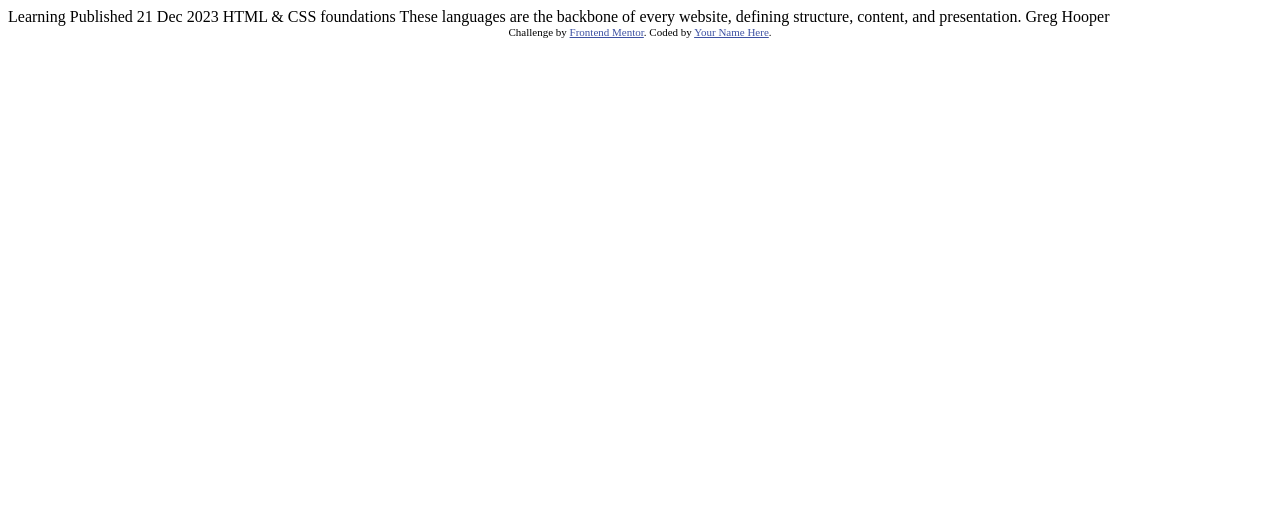
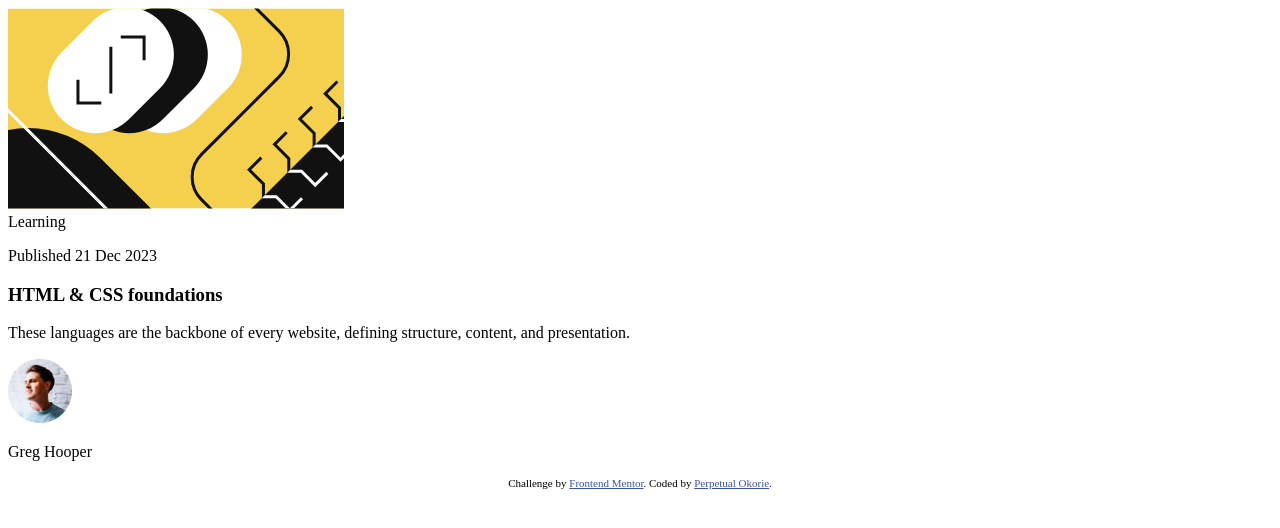
Before and after one commit to AmazedWonder/blog-preview-card, a plain HTML site: page index.html in a window 1280 px wide. Drawn offline with Linux system fonts and the light colour scheme.

Commit message:
Update index.html file
add illustrator and image

```diff
--- a/index.html
+++ b/index.html
@@ -15,20 +15,37 @@
   </style>
 </head>
 <body>
+  <main>
+    <article class="card">
+      <div class="card-image">
+      <img src="./assets/images/illustration-article.svg" alt="image illustration" class="card-image">
+      </div>
 
-  Learning
+      <div class="card-content">
+        <span>Learning</span>
 
-  Published 21 Dec 2023
+        <p class="date">Published 21 Dec 2023</p>
 
-  HTML & CSS foundations
+        <h3 id="card-title" class="title">HTML & CSS foundations</h3>
 
-  These languages are the backbone of every website, defining structure, content, and presentation.
+        <p class="body">
+          These languages are the backbone of every website, defining structure, content, and presentation.
+        </p>
+      </div>
 
-  Greg Hooper
+      <div class="card-author">
+        <img src="/assets/images/image-avatar.webp" alt="author image, Greg Hooper" >
+      </div>
+      <div class="author">
+        <p class="card-author-name">Greg Hooper</p>
+        </div>
+    </article>
+
+  </main>
 
   <div class="attribution">
     Challenge by <a href="https://www.frontendmentor.io?ref=challenge" target="_blank">Frontend Mentor</a>.
-    Coded by <a href="#">Your Name Here</a>.
+    Coded by <a href="https://github.com/AmazedWonder">Perpetual Okorie</a>.
   </div>
 </body>
 </html>
```
